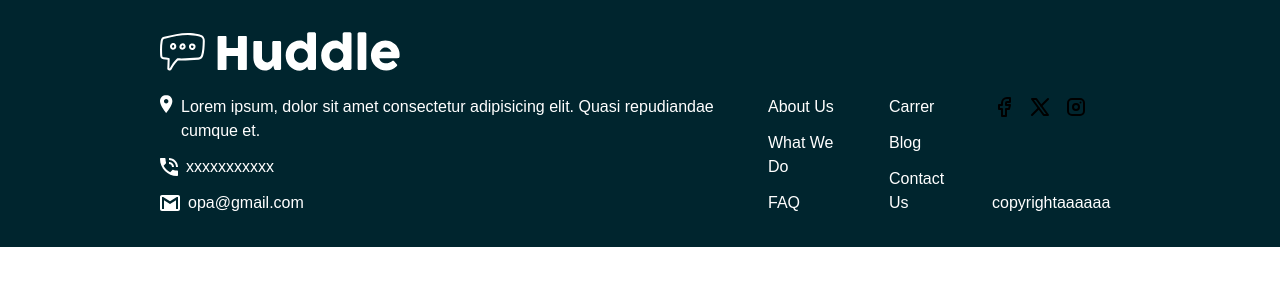
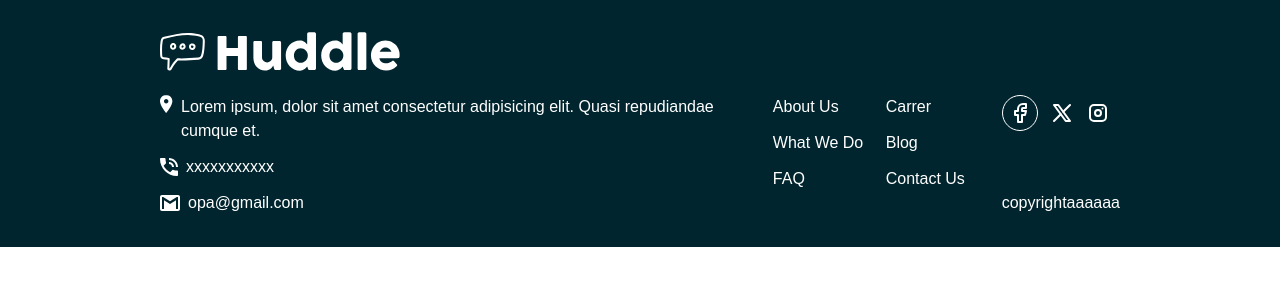
Before and after one commit to Nick-Yanase/Muddle, a Next.js app in the folder frontend/: page / in a window 1280 px wide. Shown: the top 300 px of the page. Built offline with nearby package versions, Linux system fonts and the light colour scheme.

Commit message:
update footer

```diff
--- a/frontend/src/components/footer/Footer.tsx
+++ b/frontend/src/components/footer/Footer.tsx
@@ -5,10 +5,10 @@ import SocialMedia from "./SocialMedia";
 
 export default function Footer() {
   return(
-    <footer className="w-screen bg-darkCyan text-white ">
+    <footer className="w-screen bg-cyan50 text-white ">
       <div className="w-4/5 h-2/5 mx-auto p-8">
         <LogoFooter />
-        <div className="flex gap-8 w-full h-full">
+        <div className="flex justify-between w-full h-full">
           <ContactWays />
           <Links />
           <SocialMedia />
--- a/frontend/src/components/footer/Links.tsx
+++ b/frontend/src/components/footer/Links.tsx
@@ -1,6 +1,6 @@
 export default function Links() {
   return(
-    <div className="flex gap-10 w-1/5">
+    <div className="flex justify-between w-1/5">
       <div className="flex flex-col gap-3">
           <a href="">About Us</a>
           <a href="">What We Do</a>
--- a/frontend/src/components/footer/SocialMedia.tsx
+++ b/frontend/src/components/footer/SocialMedia.tsx
@@ -1,10 +1,13 @@
+import { IconBrandFacebook, IconBrandInstagram, IconBrandX } from "@tabler/icons-react";
+
+
 export default function SocialMedia() {
   return(
     <div className="flex flex-col justify-between">
       <div className="flex gap-3 items-center">
-          <img src="/images/brand-facebook.svg" alt="Face" />
-          <img src="/images/brand-x.svg" alt="X" />
-          <img src="/images/brand-instagram.svg" alt="Insta" />
+          <a href="/" className="flex items-center justify-center size-9 border border-white rounded-full hover:text-slate-900 hover:border-bl"><IconBrandFacebook /></a>
+          <a href="" className="hover:text-slate-900"><IconBrandX/></a>
+          <a href="" className="hover:text-slate-900"><IconBrandInstagram/></a>
         </div>
         <p>copyrightaaaaaa</p>
     </div>
--- a/frontend/tailwind.config.ts
+++ b/frontend/tailwind.config.ts
@@ -9,7 +9,11 @@ const config: Config = {
   theme: {
     extend: {
       colors: {
-        darkCyan: 'hsl(192, 100%, 9%)',
+        cyan10: 'hsl(193, 100%, 96%)',
+        cyan30: 'hsl(208, 11%, 55%)',
+        cyan50: 'hsl(192, 100%, 9%)',
+        pink: ' hsl(322, 100%, 66%)',
+
         background: "var(--background)",
         foreground: "var(--foreground)",
       },
```
